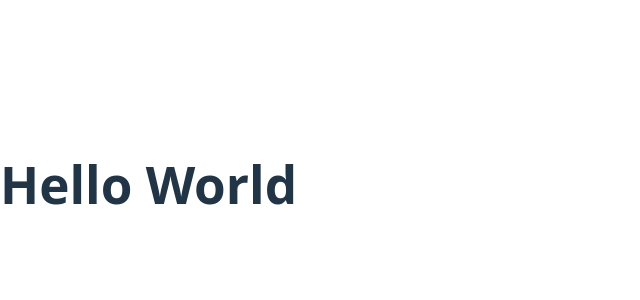
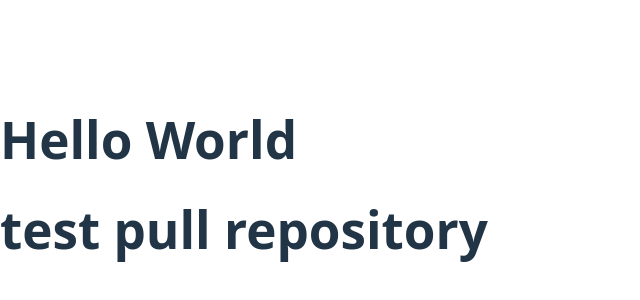
Before and after one commit to LennoNardo/test-github, a React (Vite) app: page / in a window 1280 px wide. Shown: the part 216-516 px from the top of the page, without its empty margins (0-640 px from the left). Built offline with nearby package versions, Linux system fonts and the light colour scheme.

Commit message:
Update App.jsx

```diff
--- a/src/App.jsx
+++ b/src/App.jsx
@@ -3,6 +3,7 @@ function App() {
   return (
     <>
       <h1>Hello World</h1>
+      <h1>test pull repository</h1>
     </>
   )
 }
```
